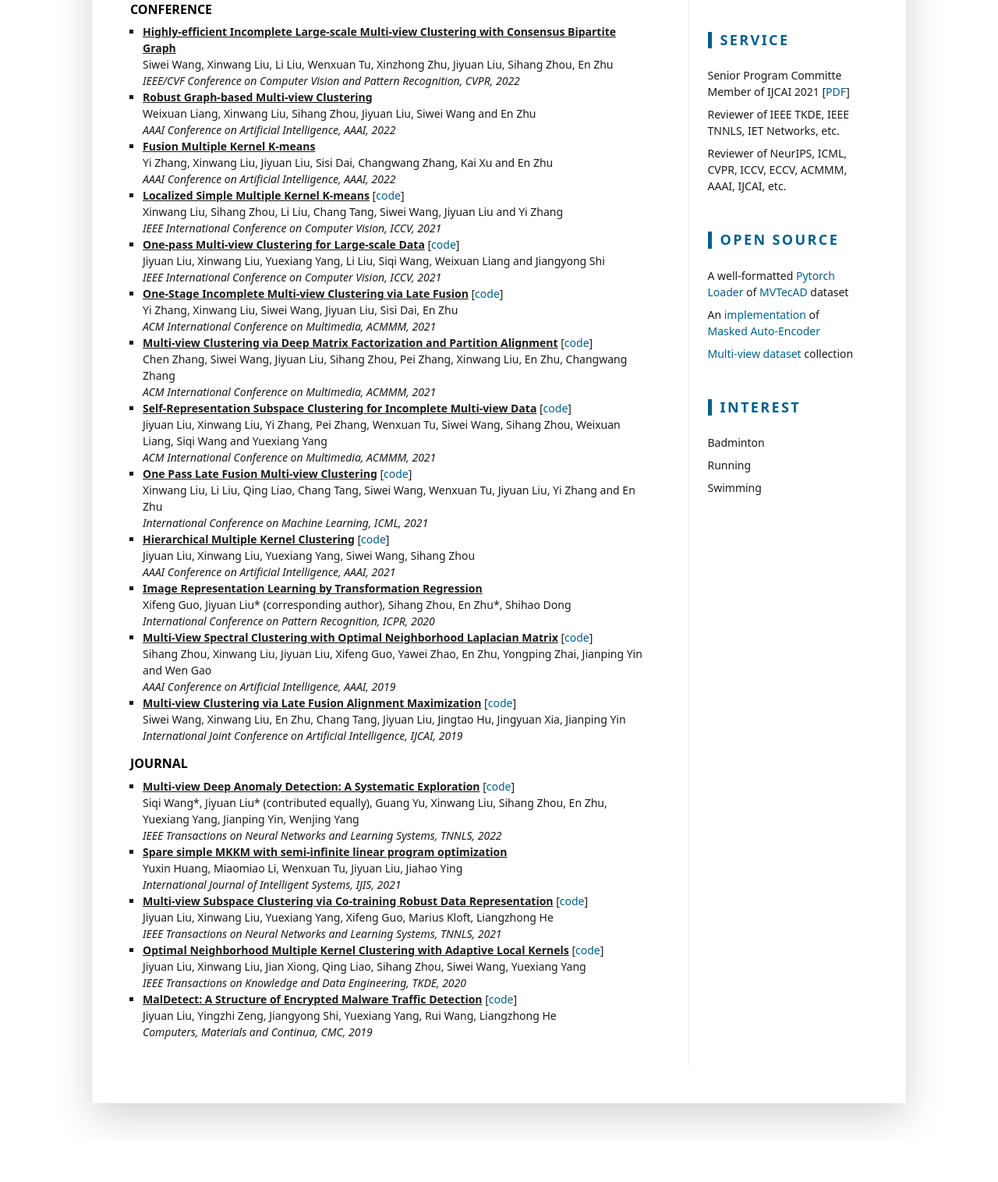
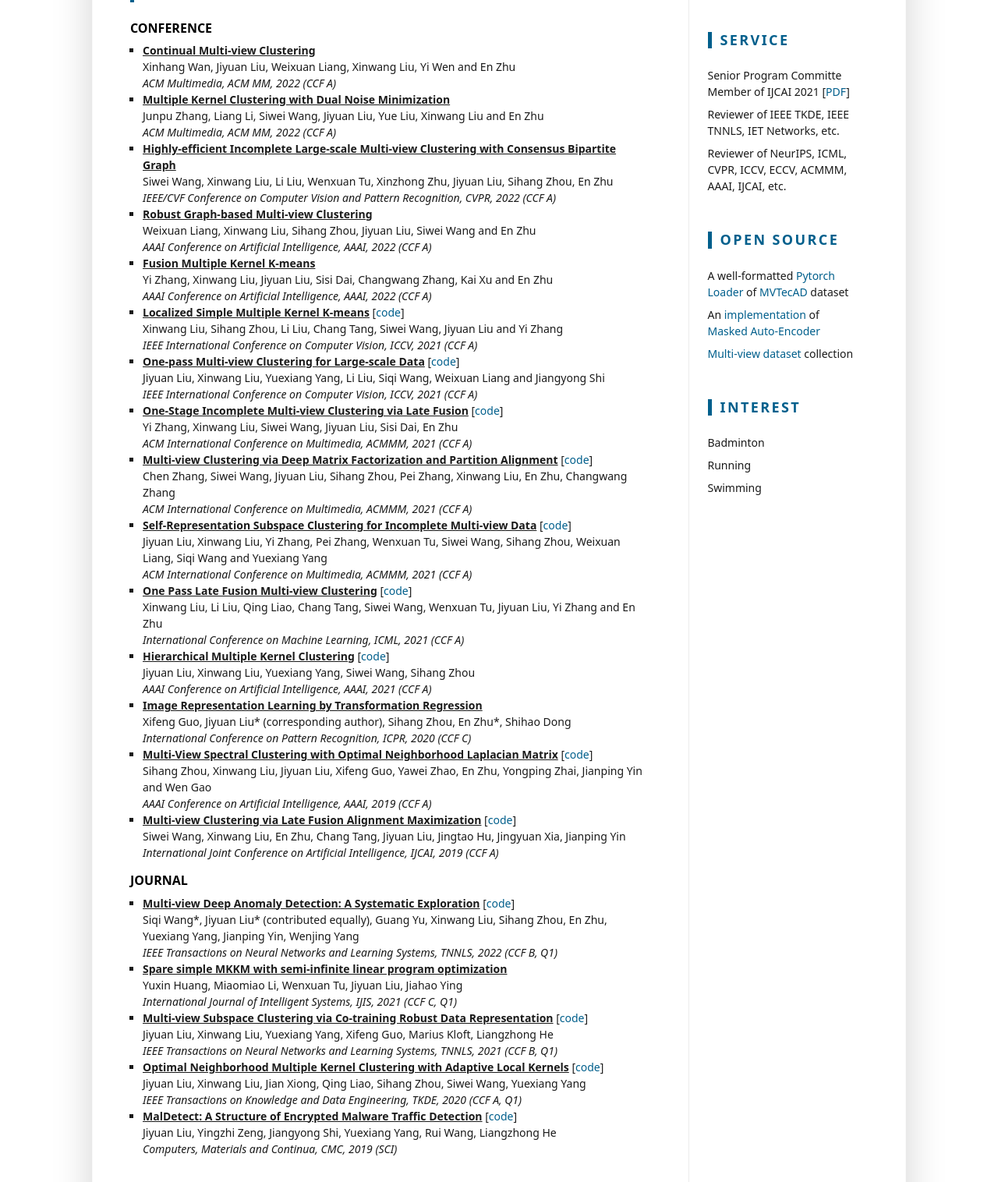
Before and after one commit to liujiyuan13/liujiyuan13.github.io, a plain HTML site: page index.html in a window 1280 px wide. Shown: the part 781-2297 px from the top of the page at 78% size. Before the commit the page ends 2244 px from the top, so only its background shows below. Drawn offline with Linux system fonts and the light colour scheme.

Commit message:
update acmmm22 paper

```diff
--- a/index.html
+++ b/index.html
@@ -68,6 +68,7 @@
 								<div class="item mb-3">
 									<div class="item-content">
 										<ul class="resume-list-dot">
+											<li>2022/06 - Two papers are accepted by ACM MM.</li>
 											<li>2022/06 - One paper is accepted by TNNLS.</li>
 											<li>2022/04 - I am invited to server as a reviewer of ECCV 2022.</li>
 											<li>2022/03 - I am invited to server as a reviewer of NeurIPS 2022.</li>
@@ -92,69 +93,79 @@
 									<div class="item-content">
 										<ul class="resume-list-square">
 											<li>
+												<a class="resume-link-publication" href="not_found.html">Continual Multi-view Clustering</a> <br>
+												Xinhang Wan, Jiyuan Liu, Weixuan Liang, Xinwang Liu, Yi Wen and En Zhu <br>
+												<i>ACM Multimedia, ACM MM, 2022 (CCF A)</i>
+											</li>
+											<li>
+												<a class="resume-link-publication" href="not_found.html">Multiple Kernel Clustering with Dual Noise Minimization</a> <br>
+												Junpu Zhang, Liang Li, Siwei Wang, Jiyuan Liu, Yue Liu, Xinwang Liu and En Zhu <br>
+												<i>ACM Multimedia, ACM MM, 2022 (CCF A)</i>
+											</li>
+											<li>
 												<a class="resume-link-publication" href="not_found.html">Highly-efficient Incomplete Large-scale Multi-view Clustering with Consensus Bipartite Graph</a> <br>
 												Siwei Wang, Xinwang Liu, Li Liu, Wenxuan Tu, Xinzhong Zhu, Jiyuan Liu, Sihang Zhou, En Zhu <br>
-												<i>IEEE/CVF Conference on Computer Vision and Pattern Recognition, CVPR, 2022</i>
+												<i>IEEE/CVF Conference on Computer Vision and Pattern Recognition, CVPR, 2022 (CCF A)</i>
 											</li>
 											<li>
 												<a class="resume-link-publication" href="not_found.html">Robust Graph-based Multi-view Clustering</a> <br>
 												Weixuan Liang, Xinwang Liu, Sihang Zhou, Jiyuan Liu, Siwei Wang and En Zhu <br>
-												<i>AAAI Conference on Artificial Intelligence, AAAI, 2022</i>
+												<i>AAAI Conference on Artificial Intelligence, AAAI, 2022 (CCF A)</i>
 											</li>
 											<li>
 												<a class="resume-link-publication" href="not_found.html">Fusion Multiple Kernel K-means</a> <br>
 												Yi Zhang, Xinwang Liu, Jiyuan Liu, Sisi Dai, Changwang Zhang, Kai Xu and En Zhu <br>
-												<i>AAAI Conference on Artificial Intelligence, AAAI, 2022</i>
+												<i>AAAI Conference on Artificial Intelligence, AAAI, 2022 (CCF A)</i>
 											</li>
 											<li>
 												<a class="resume-link-publication" href="https://openaccess.thecvf.com/content/ICCV2021/papers/Liu_Localized_Simple_Multiple_Kernel_K-Means_ICCV_2021_paper.pdf">Localized Simple Multiple Kernel K-means</a> [<a class="resume-link-no-underline" href="https://github.com/xinwangliu/LocalizedSMKKM">code</a>]<br>
 												Xinwang Liu, Sihang Zhou, Li Liu, Chang Tang, Siwei Wang, Jiyuan Liu and Yi Zhang <br>
-												<i>IEEE International Conference on Computer Vision, ICCV, 2021</i>
+												<i>IEEE International Conference on Computer Vision, ICCV, 2021 (CCF A)</i>
 											</li>
 											<li>
 												<a class="resume-link-publication" href="https://openaccess.thecvf.com/content/ICCV2021/papers/Liu_One-Pass_Multi-View_Clustering_for_Large-Scale_Data_ICCV_2021_paper.pdf">One-pass Multi-view Clustering for Large-scale Data</a> [<a class="resume-link-no-underline" href="https://github.com/liujiyuan13/OPMC-code_release">code</a>] <br>
 												Jiyuan Liu, Xinwang Liu, Yuexiang Yang, Li Liu, Siqi Wang, Weixuan Liang and Jiangyong Shi <br>
-												<i>IEEE International Conference on Computer Vision, ICCV, 2021</i>
+												<i>IEEE International Conference on Computer Vision, ICCV, 2021 (CCF A)</i>
 											</li>
 											<li>
 												<a class="resume-link-publication" href="https://github.com/ethan-yizhang/OSLF-IMVC/blob/main/paper_MM2021_One_Stage_Incomplete_Multi-view_Clustering_via_Late_Fusion.pdf">One-Stage Incomplete Multi-view Clustering via Late Fusion</a> [<a class="resume-link-no-underline" href="https://github.com/ethan-yizhang/OSLF-IMVC">code</a>] <br>
 												Yi Zhang, Xinwang Liu, Siwei Wang, Jiyuan Liu, Sisi Dai, En Zhu <br>
-												<i>ACM International Conference on Multimedia, ACMMM, 2021</i>
+												<i>ACM International Conference on Multimedia, ACMMM, 2021 (CCF A)</i>
 											</li>
 											<li>
 												<a class="resume-link-publication" href="https://arxiv.org/pdf/2105.00277">Multi-view Clustering via Deep Matrix Factorization and Partition Alignment</a> [<a class="resume-link-no-underline" href="https://github.com/ZCtalk/MVC-DMF-PA">code</a>] <br>
 												Chen Zhang, Siwei Wang, Jiyuan Liu, Sihang Zhou, Pei Zhang, Xinwang Liu, En Zhu, Changwang Zhang <br>
-												<i>ACM International Conference on Multimedia, ACMMM, 2021</i>
+												<i>ACM International Conference on Multimedia, ACMMM, 2021 (CCF A)</i>
 											</li>
 											<li>
 												<a class="resume-link-publication" href="pdfs/IMSR_published.pdf">Self-Representation Subspace Clustering for Incomplete Multi-view Data</a> [<a class="resume-link-no-underline" href="https://github.com/liujiyuan13/IMSR-code_release">code</a>] <br>
 												Jiyuan Liu, Xinwang Liu, Yi Zhang, Pei Zhang, Wenxuan Tu, Siwei Wang, Sihang Zhou, Weixuan Liang, Siqi Wang and Yuexiang Yang <br>
-												<i>ACM International Conference on Multimedia, ACMMM, 2021</i>
+												<i>ACM International Conference on Multimedia, ACMMM, 2021 (CCF A)</i>
 											</li>
 											<li>
 												<a class="resume-link-publication" href="http://proceedings.mlr.press/v139/liu21l/liu21l.pdf">One Pass Late Fusion Multi-view Clustering</a> [<a class="resume-link-no-underline" href="https://github.com/xinwangliu/onePassLateFusionMVC">code</a>] <br>
 												Xinwang Liu, Li Liu, Qing Liao, Chang Tang, Siwei Wang, Wenxuan Tu, Jiyuan Liu, Yi Zhang and En Zhu <br>
-												<i>International Conference on Machine Learning, ICML, 2021</i>
+												<i>International Conference on Machine Learning, ICML, 2021 (CCF A)</i>
 											</li>
 											<li>
 												<a class="resume-link-publication" href="pdfs/HMKC_published.pdf">Hierarchical Multiple Kernel Clustering</a> [<a class="resume-link-no-underline" href="https://github.com/liujiyuan13/HMKC-code_release">code</a>] <br>
 												Jiyuan Liu, Xinwang Liu, Yuexiang Yang, Siwei Wang, Sihang Zhou <br>
-												<i>AAAI Conference on Artificial Intelligence, AAAI, 2021</i>
+												<i>AAAI Conference on Artificial Intelligence, AAAI, 2021 (CCF A)</i>
 											</li>
 											<li>
 												<a class="resume-link-publication" href="pdfs/IRL-TR.pdf">Image Representation Learning by Transformation Regression</a> <br>
 												Xifeng Guo, Jiyuan Liu* (corresponding author), Sihang Zhou, En Zhu*, Shihao Dong <br>
-												<i>International Conference on Pattern Recognition, ICPR, 2020</i>
+												<i>International Conference on Pattern Recognition, ICPR, 2020 (CCF C)</i>
 											</li>
 											<li>
 												<a class="resume-link-publication" href="https://ojs.aaai.org/index.php/AAAI/article/view/6180">Multi-View Spectral Clustering with Optimal Neighborhood Laplacian Matrix</a> [<a class="resume-link-no-underline" href="https://github.com/xinwangliu/ONMSC">code</a>] <br>
 												Sihang Zhou, Xinwang Liu, Jiyuan Liu, Xifeng Guo, Yawei Zhao, En Zhu, Yongping Zhai, Jianping Yin and Wen Gao <br>
-												<i>AAAI Conference on Artificial Intelligence, AAAI, 2019</i>
+												<i>AAAI Conference on Artificial Intelligence, AAAI, 2019 (CCF A)</i>
 											</li>
 											<li>
 												<a class="resume-link-publication" href="https://www.ijcai.org/Proceedings/2019/0524.pdf">Multi-view Clustering via Late Fusion Alignment Maximization</a> [<a class="resume-link-no-underline" href="https://github.com/wangsiwei2010/latefusionalignment">code</a>] <br>
 												Siwei Wang, Xinwang Liu, En Zhu, Chang Tang, Jiyuan Liu, Jingtao Hu, Jingyuan Xia, Jianping Yin <br>
-												<i>International Joint Conference on Artificial Intelligence, IJCAI, 2019</i>
+												<i>International Joint Conference on Artificial Intelligence, IJCAI, 2019 (CCF A)</i>
 											</li>
 										</ul>
 									</div>
@@ -169,27 +180,27 @@
 											<li>
 												<a class="resume-link-publication" href="pdfs/MvDAD.pdf">Multi-view Deep Anomaly Detection: A Systematic Exploration</a> [<a class="resume-link-no-underline" href="not_found.html">code</a>]<br>
 												Siqi Wang*, Jiyuan Liu* (contributed equally), Guang Yu, Xinwang Liu, Sihang Zhou, En Zhu, Yuexiang Yang, Jianping Yin, Wenjing Yang <br>
-												<i>IEEE Transactions on Neural Networks and Learning Systems, TNNLS, 2022</i>
+												<i>IEEE Transactions on Neural Networks and Learning Systems, TNNLS, 2022 (CCF B, Q1)</i>
 											</li>
 											<li>
 												<a class="resume-link-publication" href="https://onlinelibrary.wiley.com/doi/epdf/10.1002/int.22661">Spare simple MKKM with semi-infinite linear program optimization</a> <br>
 												Yuxin Huang, Miaomiao Li, Wenxuan Tu, Jiyuan Liu, Jiahao Ying <br>
-												<i>International Journal of Intelligent Systems, IJIS, 2021</i>
+												<i>International Journal of Intelligent Systems, IJIS, 2021 (CCF C, Q1)</i>
 											</li>
 											<li>
 												<a class="resume-link-publication" href="pdfs/CoMSC_published.pdf">Multi-view Subspace Clustering via Co-training Robust Data Representation</a> [<a class="resume-link-no-underline" href="https://github.com/liujiyuan13/CoMSC-code_release">code</a>] <br>
 												Jiyuan Liu, Xinwang Liu, Yuexiang Yang, Xifeng Guo, Marius Kloft, Liangzhong He <br>
-												<i>IEEE Transactions on Neural Networks and Learning Systems, TNNLS, 2021</i>
+												<i>IEEE Transactions on Neural Networks and Learning Systems, TNNLS, 2021 (CCF B, Q1)</i>
 											</li>
 											<li>
 												<a class="resume-link-publication" href="pdfs/ON-ALK_published.pdf">Optimal Neighborhood Multiple Kernel Clustering with Adaptive Local Kernels</a> [<a class="resume-link-no-underline" href="https://github.com/liujiyuan13/ON-ALK_release_code">code</a>] <br>
 												Jiyuan Liu, Xinwang Liu, Jian Xiong, Qing Liao, Sihang Zhou, Siwei Wang, Yuexiang Yang <br>
-												<i>IEEE Transactions on Knowledge and Data Engineering, TKDE, 2020</i>
+												<i>IEEE Transactions on Knowledge and Data Engineering, TKDE, 2020 (CCF A, Q1)</i>
 											</li>
 											<li>
 												<a class="resume-link-publication" href="https://www.techscience.com/cmc/v60n2/23066/pdf">MalDetect: A Structure of Encrypted Malware Traffic Detection</a> [<a class="resume-link-no-underline" href="https://github.com/liujiyuan13/MalDetect-code">code</a>] <br>
 												Jiyuan Liu, Yingzhi Zeng, Jiangyong Shi, Yuexiang Yang, Rui Wang, Liangzhong He <br>
-												<i>Computers, Materials and Continua, CMC, 2019</i>
+												<i>Computers, Materials and Continua, CMC, 2019 (SCI)</i>
 											</li>
 										</ul>
 									</div>
```
